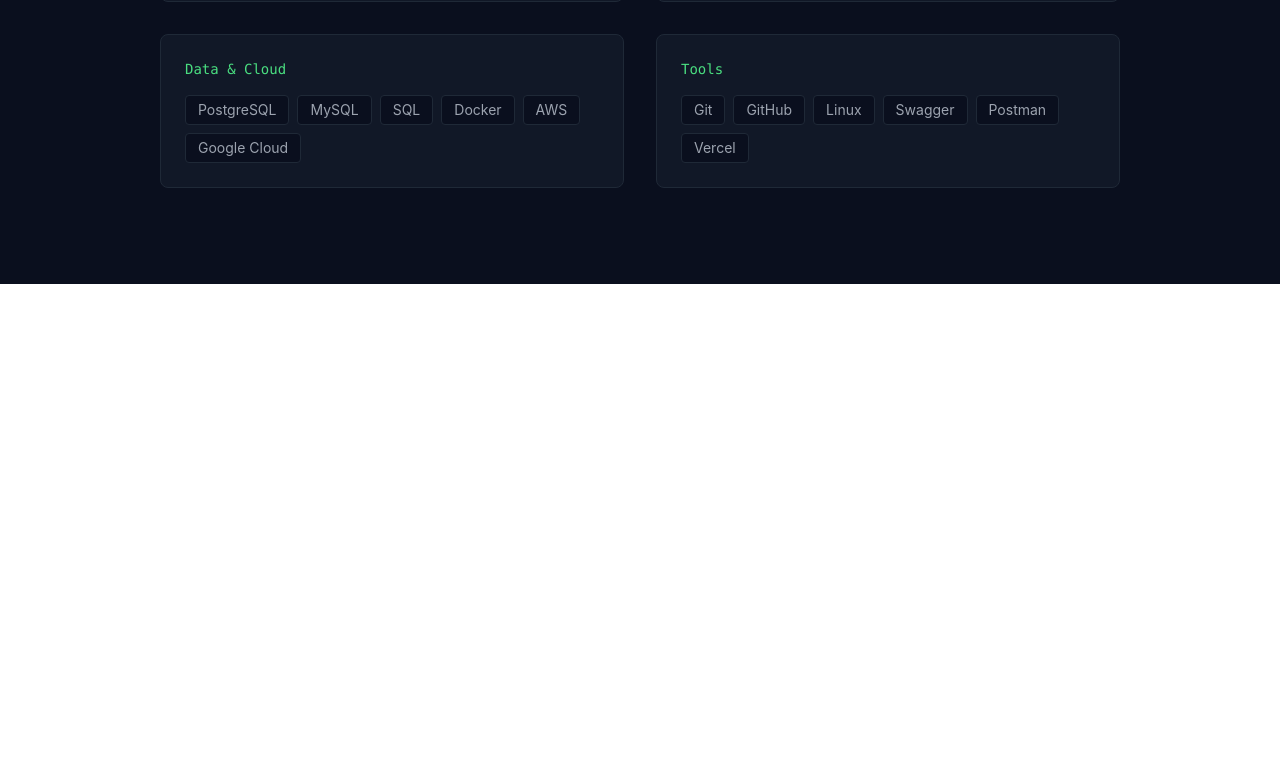
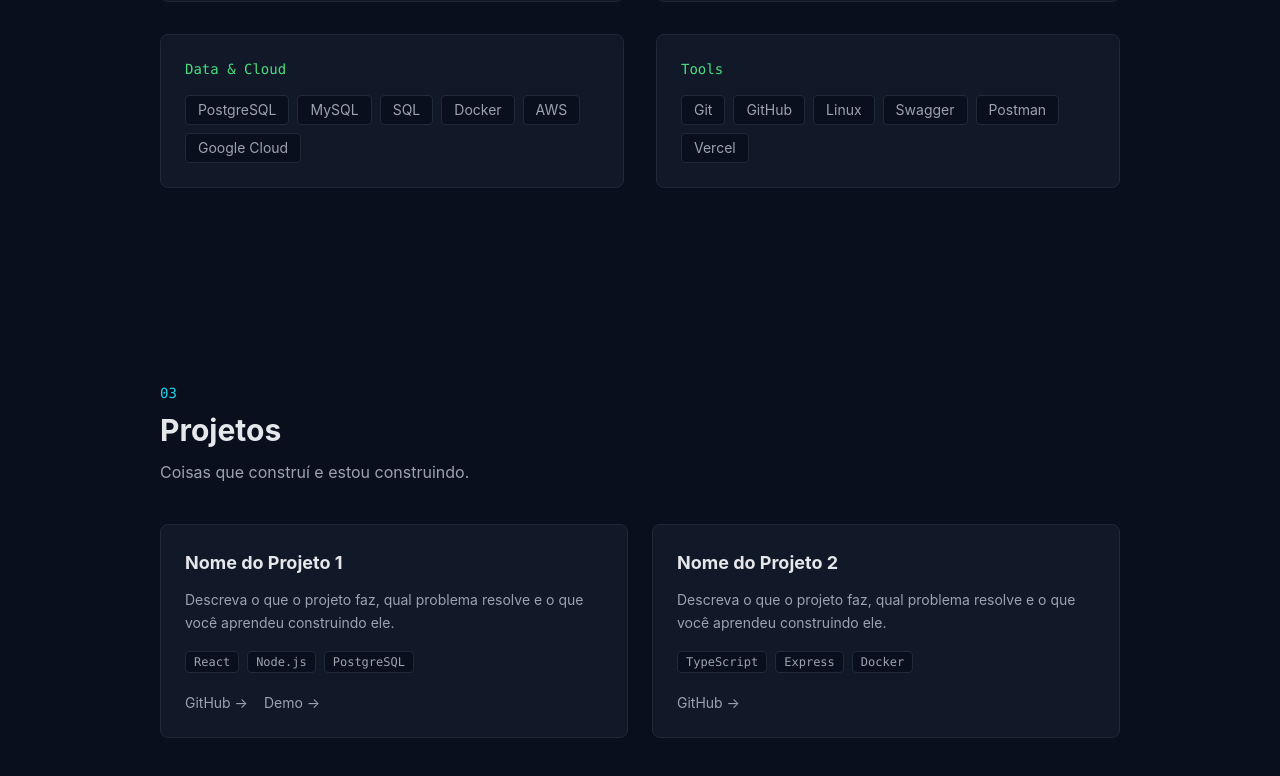
Before and after one commit to guibuenoc/portfolio, a React (Vite) app: page / in a window 1280 px wide. Shown: the part 1756-2532 px from the top of the page. Before the commit the page ends 2040 px from the top, so only its background shows below. Built offline with nearby package versions, Linux system fonts and the light colour scheme.

Commit message:
feat: adiciona seção de projetos

```diff
--- a/src/App.tsx
+++ b/src/App.tsx
@@ -2,6 +2,7 @@
 import { Hero } from './components/Hero'
 import { About } from './components/About'
 import { Skills } from './components/Skills'
+import { Projects } from './components/Projects'
 
 function App() {
   return (
@@ -10,6 +11,7 @@
       <Hero />
       <About />
       <Skills />
+      <Projects />
     </main>
   )
 }
--- /dev/null
+++ b/src/components/Projects.tsx
@@ -0,0 +1,65 @@
+import { projects } from '../data/projects'
+import { Section } from './section'
+import { SectionTitle } from './SectionTitle'
+
+export function Projects() {
+  return (
+    <Section id="projetos">
+      <SectionTitle
+        number="03"
+        title="Projetos"
+        subtitle="Coisas que construí e estou construindo."
+      />
+
+      <div className="grid gap-6 md:grid-cols-2">
+        {projects.map((project) => (
+          <article
+            key={project.title}
+            className="group rounded-lg border border-border bg-surface p-6 transition-colors hover:border-accent"
+          >
+            <h3 className="text-lg font-bold text-text group-hover:text-accent">
+              {project.title}
+            </h3>
+            <p className="mt-3 text-sm leading-relaxed text-muted">
+              {project.description}
+            </p>
+
+            <div className="mt-4 flex flex-wrap gap-2">
+              {project.tags.map((tag) => (
+                <span
+                  key={tag}
+                  className="rounded border border-border bg-background px-2 py-0.5 font-mono text-xs text-muted"
+                >
+                  {tag}
+                </span>
+              ))}
+            </div>
+
+            <div className="mt-5 flex gap-4">
+              {project.github && (
+                <a
+                  href={project.github}
+                  target="_blank"
+                  rel="noreferrer"
+                  className="text-sm text-muted transition-colors hover:text-accent"
+                >
+                  GitHub →
+                </a>
+              )}
+              {project.demo && (
+                <a
+                  href={project.demo}
+                  target="_blank"
+                  rel="noreferrer"
+                  className="text-sm text-muted transition-colors hover:text-accent"
+                >
+                  Demo →
+                </a>
+              )}
+            </div>
+          </article>
+        ))}
+      </div>
+    </Section>
+  )
+}
```
